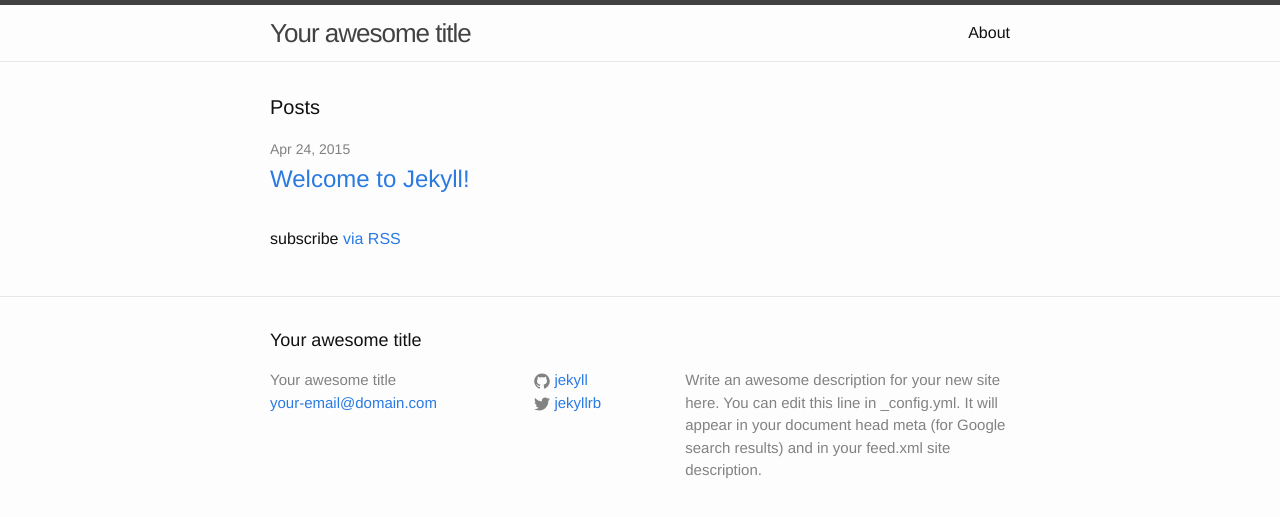
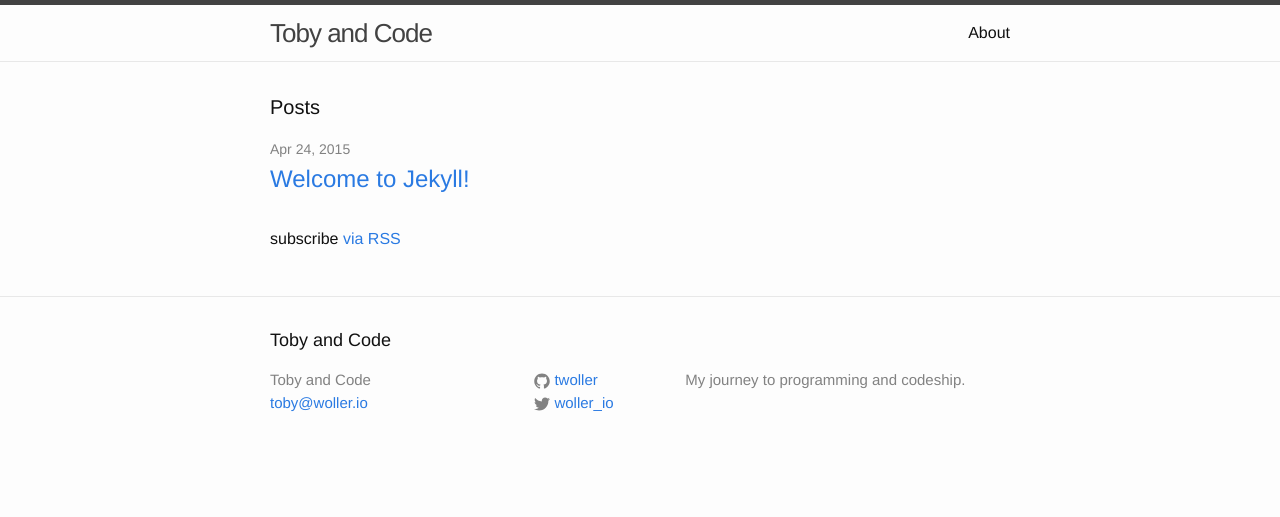
Before and after one commit to prereflect/prereflect.github.io, a Jekyll site: the page built from index.html, in a window 1280 px wide. Shown: the top 517 px of the page. Built offline with Jekyll 4.4.1, drawn with Linux system fonts in a browser that asks for light colours.

Commit message:
config.yml

```diff
--- a/_config.yml
+++ b/_config.yml
@@ -1,14 +1,12 @@
 # Site settings
-title: Your awesome title
-email: your-email@domain.com
+title: Toby and Code
+email: toby@woller.io
 description: > # this means to ignore newlines until "baseurl:"
-  Write an awesome description for your new site here. You can edit this
-  line in _config.yml. It will appear in your document head meta (for
-  Google search results) and in your feed.xml site description.
+  My journey to programming and codeship.
 baseurl: "" # the subpath of your site, e.g. /blog/
-url: "http://yourdomain.com" # the base hostname & protocol for your site
-twitter_username: jekyllrb
-github_username:  jekyll
+url: 'http://woller.io'  # the base hostname & protocol for your site
+twitter_username: woller_io
+github_username:  twoller
 
 # Build settings
 markdown: kramdown
```
Also changed, not shown: 1 other file.
